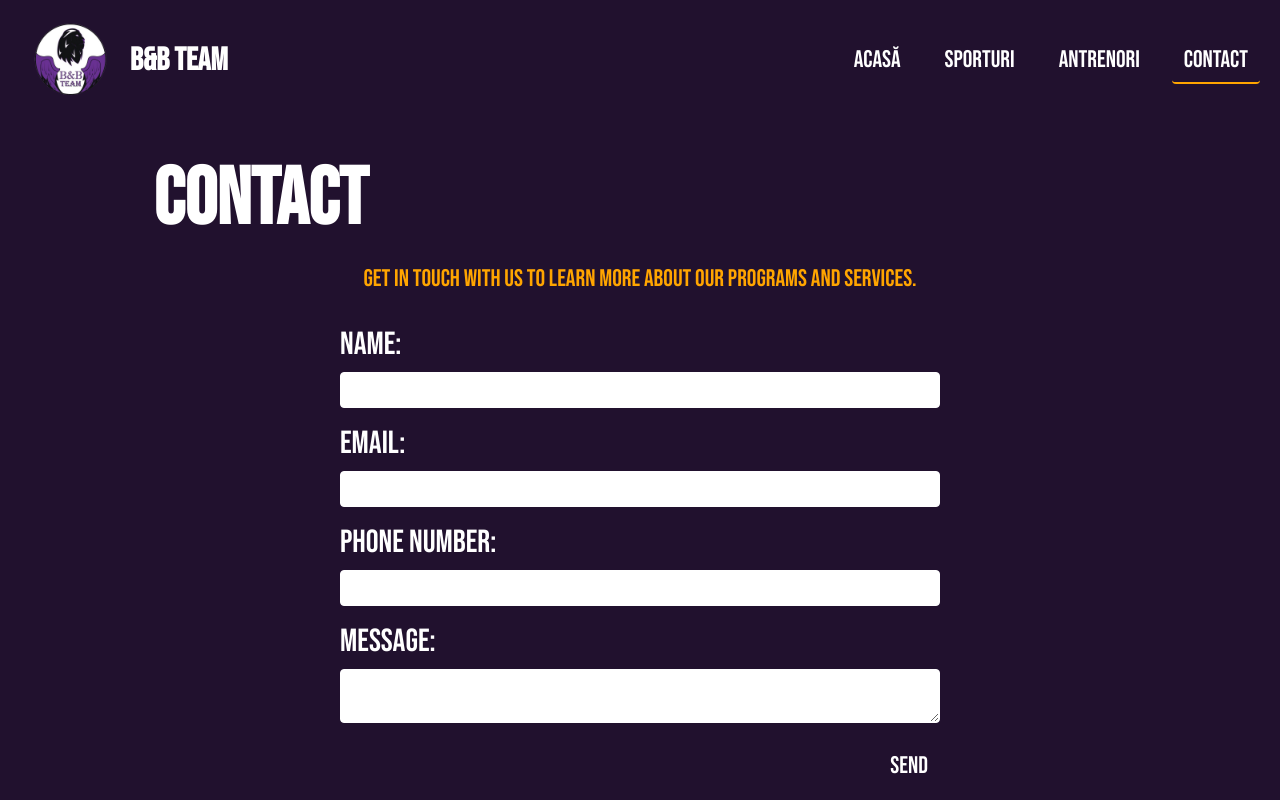
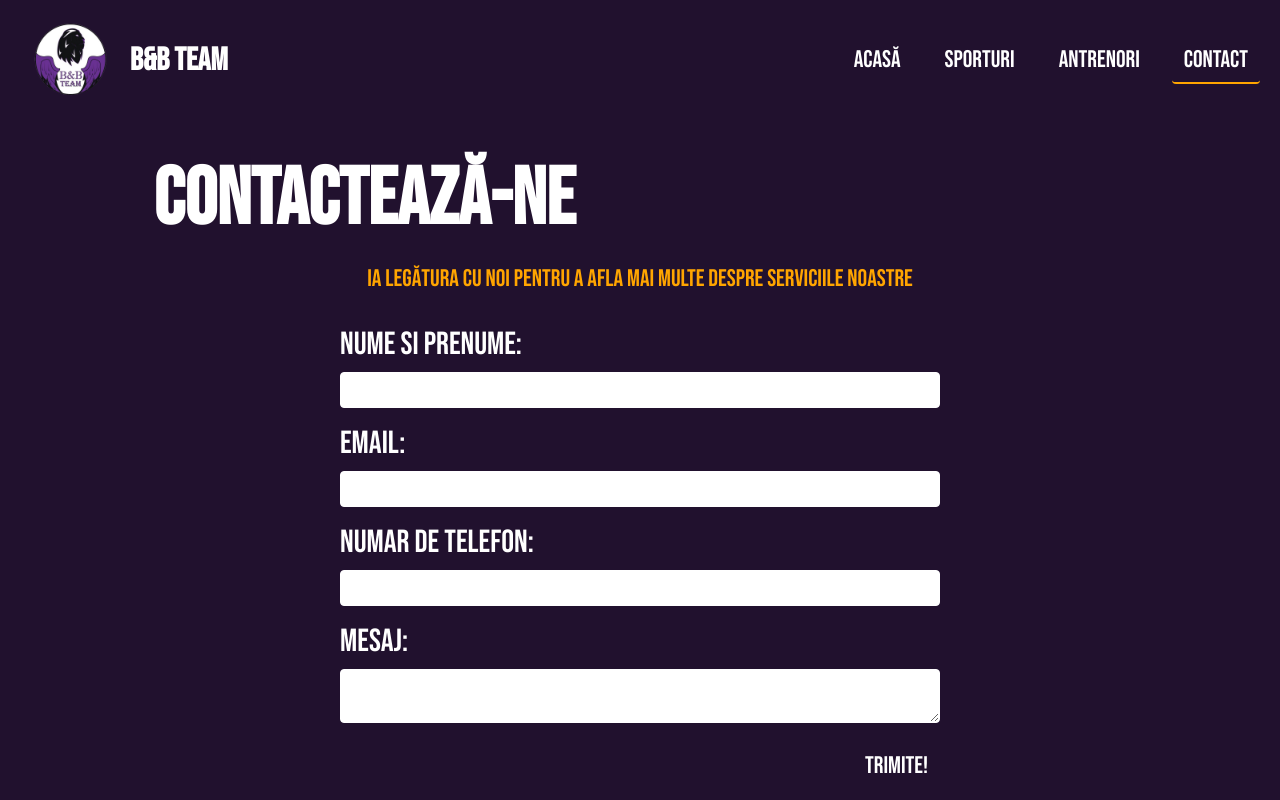
Before and after one commit to claudette1203/bbteam, a React (Vite) app in the folder bbteam/: page /contact in a window 1280 px wide. Shown: the top 800 px of the page. Built offline with nearby package versions, Linux system fonts and the light colour scheme.

Commit message:
contact page

```diff
--- a/bbteam/src/pages/Contact.tsx
+++ b/bbteam/src/pages/Contact.tsx
@@ -24,11 +24,11 @@ const Contact: React.FC = () => {
 
     return (
         <div className="contact">
-            <h2>Contact</h2>
-            <p>Get in touch with us to learn more about our programs and services.</p>
+            <h2>Contactează-ne</h2>
+            <p>Ia legătura cu noi pentru a afla mai multe despre serviciile noastre</p>
             <form onSubmit={sendEmail}>
                 <label>
-                    Name:
+                    Nume si Prenume:
                     <input type="text" name="name" value={formData.name} onChange={handleChange} required />
                 </label>
                 <label>
@@ -36,15 +36,15 @@ const Contact: React.FC = () => {
                     <input type="email" name="email" value={formData.email} onChange={handleChange} required />
                 </label>
                 <label>
-                    Phone Number:
+                    Numar de telefon:
                     <input type="tel" name="phone" value={formData.phone} onChange={handleChange} required />
                 </label>
                 <label>
-                    Message:
+                    Mesaj:
                     <textarea name="message" value={formData.message} onChange={handleChange} required />
                 </label>
                 <button type="submit">
-                    <a>Send</a>
+                    <a>Trimite!</a>
                 </button>
             </form>
         </div>
```
